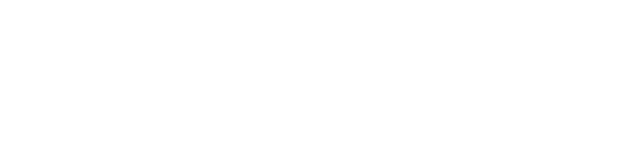
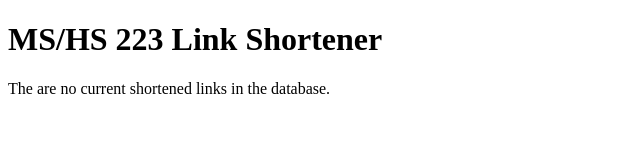
Before and after one commit to crystalfuruwu/223link, a plain HTML site: page index.html in a window 1280 px wide. Shown: the whole page, without its empty margins (0-640 px from the left). Drawn offline with Linux system fonts and the light colour scheme.

Commit message:
update index.html

```diff
--- a/index.html
+++ b/index.html
@@ -5,4 +5,8 @@
 <meta charset="utf-8">
 <meta name="viewport" content="width=device-width, initial-scale=1">
 </head>
+<body>
+<h1>MS/HS 223 Link Shortener</h1>
+<p>The are no current shortened links in the database.</p>
+</body>
 </html>
```
